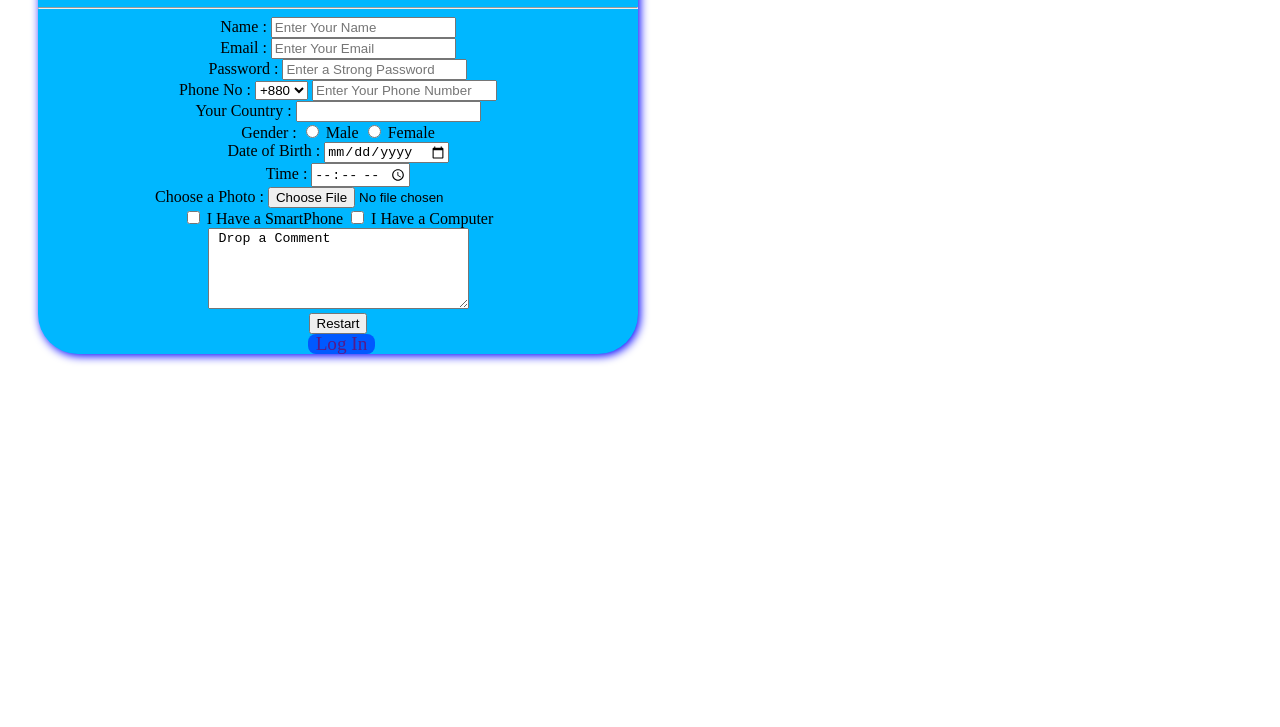
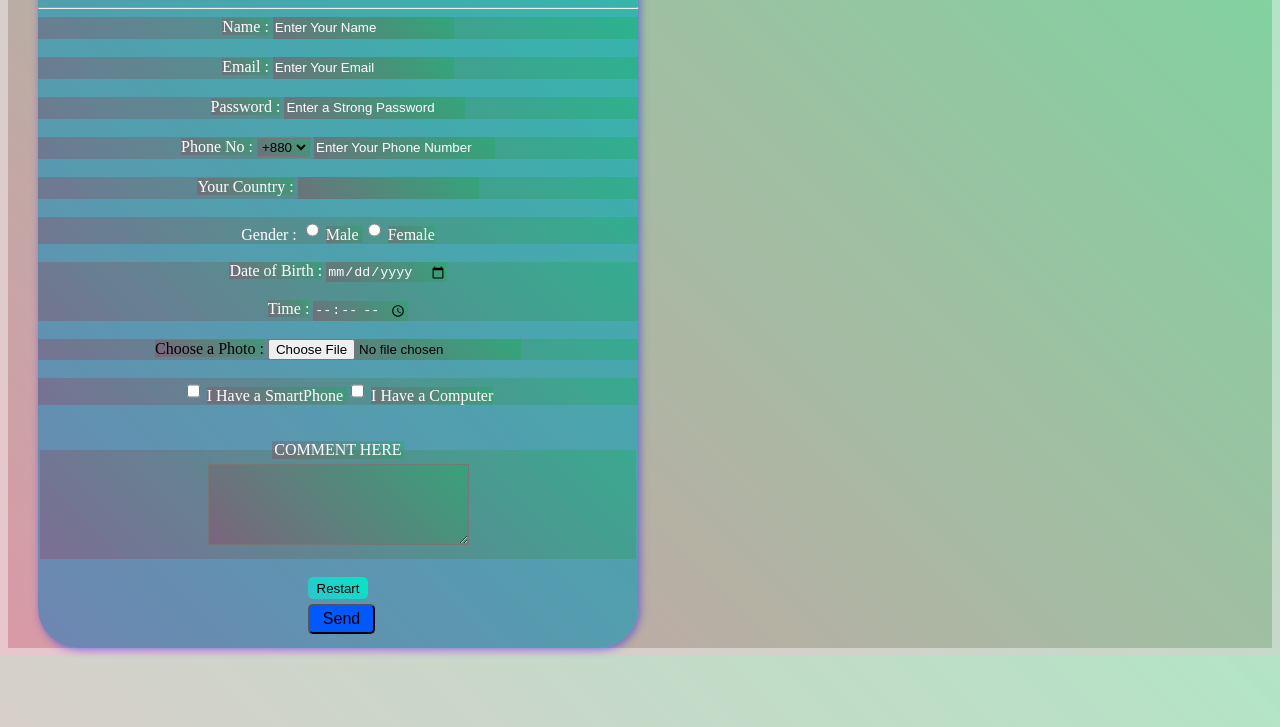
Before and after one commit to Avro-Nill/My-first-repository, a plain HTML site: page index.html in a window 1280 px wide. Shown: the part 73-800 px from the top of the page. Drawn offline with Linux system fonts and the light colour scheme.

Commit message:
complated the form

```diff
--- a/index.html
+++ b/index.html
@@ -10,15 +10,22 @@
     <div class="container">
         <h1>Sign Up</h1>
         <hr>
+        <div class="name">
             <label for="user"> Name :</label>
          <input type="text" id="user" placeholder="Enter Your Name" required>
+        </div>
         <br>
+        <div class="name">
             <label for="email"> Email :</label>
          <input type="email" name="user mail" id="email" placeholder="Enter Your Email" required>
+        </div>
         <br>
+        <div class="name">
             <label for="password"> Password :</label>
          <input type="password" name="pass" id="password" placeholder="Enter a Strong Password">
+        </div>
         <br>
+        <div class="name">
             <label for="phn"> Phone No :</label>
          <select name="code" id="">
              <option value="+880">+880</option>
@@ -29,7 +36,9 @@
              <option value="+230">+230</option>
          </select>
          <input type="number" name="phone no" id="phn" placeholder="Enter Your Phone Number" required>
+        </div>
         <br>
+        <div class="name">
             <label for="country"> Your Country :</label>
          <input list="con">
          <datalist id="con">
@@ -40,32 +49,43 @@
              <option value="Singapur"> Singapur </option>
              <option value="Argentina"> Argentina </option>
          </datalist>
+        </div>
         <br>
+        <div class="name">
             Gender :
             <input type="radio" name="gender" id="gnd1">
          <label for="gnd1"> Male </label>
          <input type="radio" name="gender" id="gnd2">
          <label for="gnd2"> Female </label>
+        </div>
         <br>
+        <div class="name">
             <label for="date"> Date of Birth :</label>
          <input type="date" name="DOB" id="date">
-        <br>
+         <br><br>
          <label for="time"> Time :</label>
          <input type="time" name="tm" id="time">
+        </div>
         <br>
+        <div class="file">
             <label for="file"> Choose a Photo :</label>
          <input type="file" id="file" name="fl">
+        </div>
         <br>
+        <div class="name">
          <input type="checkbox" id="vehicle 1" name="vec">
          <label for="device 2"> I Have a SmartPhone </label>
          <input type="checkbox" id="vehicle 2" name="vec">
          <label for="device 2"> I Have a Computer </label>
+        </div>
+        <br><br>
+        <fieldset class="name">
+            <legend>COMMENT HERE </legend>
+            <textarea name="" id="" cols="30" rows="5"></textarea>
+        </fieldset>
         <br>
-        <textarea name="" id="" cols="30" rows="5"> Drop a Comment</textarea>
-        <br>
-        <input type="reset" value="Restart">
-        <br>
-        <div class="login"><a href=""> Log In </a></div>
+        <input class="btn" type="reset" value="Restart"> <br>
+        <input class="login" type="submit" value="Send">
     </div>
 </body>
 </html>
--- a/style.css
+++ b/style.css
@@ -1,20 +1,26 @@
+*{
+    background:linear-gradient(45deg,rgba(172, 30, 61, 0.26),rgba(23, 175, 81, 0.329));
+    justify-content: center;
+    align-items: center;
+}
 .container{
-    background-color: rgb(0, 183, 255);
+    background-color: rgba(0, 183, 255, 0.582);
     text-align: center;
     align-items: center;
     justify-content: center;
-    box-shadow: 2px 2px 10px blue;
+    box-shadow: 2px 2px 8px rgba(0, 0, 255, 0.418);
     width: 600px;
-    position: relative;
+    height: 700px;
     margin: 5px 0px 0px 30px;
     border-radius: 40px;
+    position: relative;
 }
 a{
     text-decoration: none;
 }
 .login{
     background: rgb(0, 89, 255);
-    height: 20px;
+    height: 30px;
     width: 67px;
     display: flex;
     flex-direction: column;
@@ -22,11 +28,38 @@ a{
     align-items: center;
     position: relative;
     margin: 0px 270px;
-    font-size: 1.2rem;
-    border-radius: 8px;
+    font-size: 1rem;
+    border-radius: 5px;
+    cursor: pointer;
 }
 .login:hover{
-    background-color: blueviolet;
-    color:#fff;
-    animation: forwards 2s;
+    background-color: rgb(255, 0, 212);
+    text-color:#fff;
+    transition: all ease-in 1s;
 }
+.btn{
+    background-color: aqua;
+    border-radius: 5px;
+    cursor: pointer;
+    border: none;
+    width: 60px;
+    height: 22px;
+    margin-bottom: 5px;
+}
+.btn:hover{
+    background-color: chartreuse;
+    transition: all ease 1s;
+}
+.name{
+    color: #fff;
+    border: none;
+}
+.name input{
+    border: none;
+    color: #ffffff;
+    height: 20px;
+}
+.name input::placeholder{
+    color: #fff;
+    border: none;
+}
```
Lines whose indentation alone changed are shown as unchanged.
